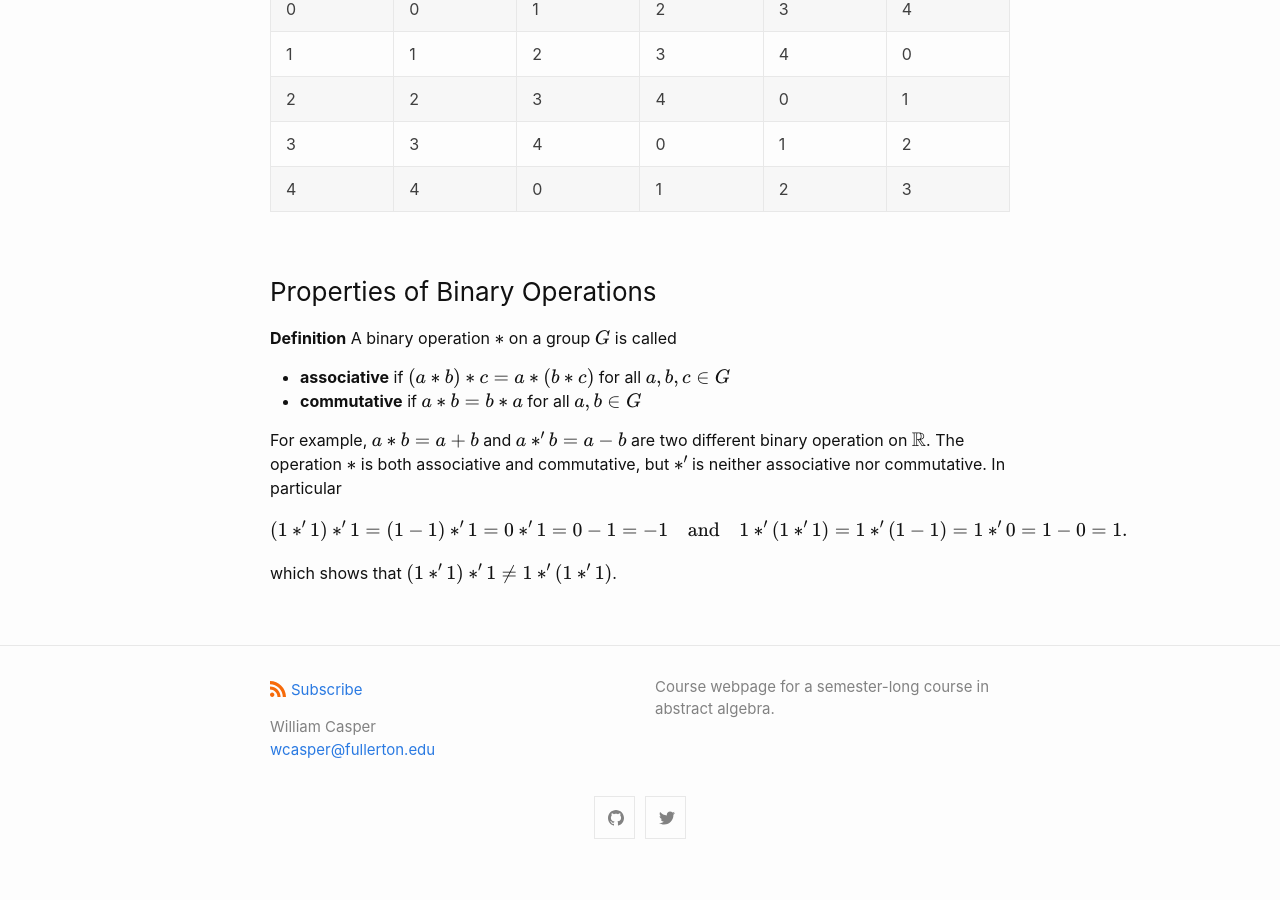
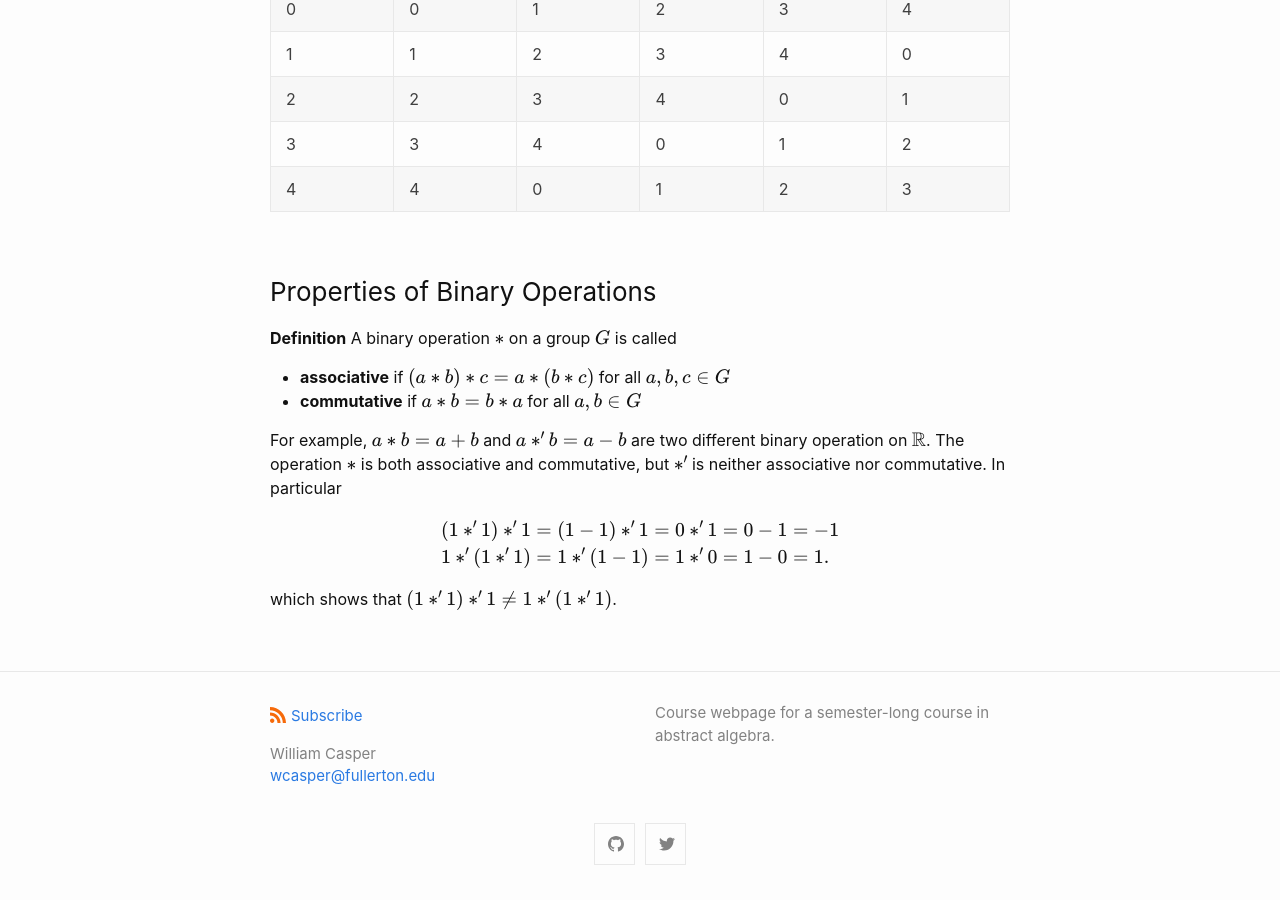
Before and after one commit to wcasper/math407spring2021, a Jekyll site: the page built from _posts/2021-01-28-part-2-binary-operations.md, in a window 1280 px wide and 900 px high, scrolled down 1234 px. Built offline with Jekyll 4.4.1, drawn with Linux system fonts in a browser that asks for light colours; before the commit the page ends 2108 px from its top, so only the background shows below that.

Commit message:
fixed formatting issue

```diff
--- a/_posts/2021-01-28-part-2-binary-operations.md
+++ b/_posts/2021-01-28-part-2-binary-operations.md
@@ -41,6 +41,9 @@ For example, if $$G = \{0,1,2,3,4\}$$ with binary operator $$a*b = a+_5b$$ then
 
 For example, $$a*b=a+b$$ and $$a*'b = a-b$$ are two different binary operation on $$\mathbb R$$.  The operation $$*$$ is both associative and commutative, but $$*'$$ is neither associative nor commutative.  In particular
 
-$$(1*'1)*'1 = (1-1)*'1 = 0*'1 = 0-1 = -1\quad\text{and}\quad 1*'(1*'1) = 1*'(1-1) = 1*'0 = 1-0 = 1.$$
+$$\begin{align*}
+(1*'1)*'1 &= (1-1)*'1 = 0*'1 = 0-1 = -1\\
+1*'(1*'1) &= 1*'(1-1) = 1*'0 = 1-0 = 1.
+\end{align*}$$
 
 which shows that $$(1*'1)*'1 \neq 1*'(1*'1)$$.
```
